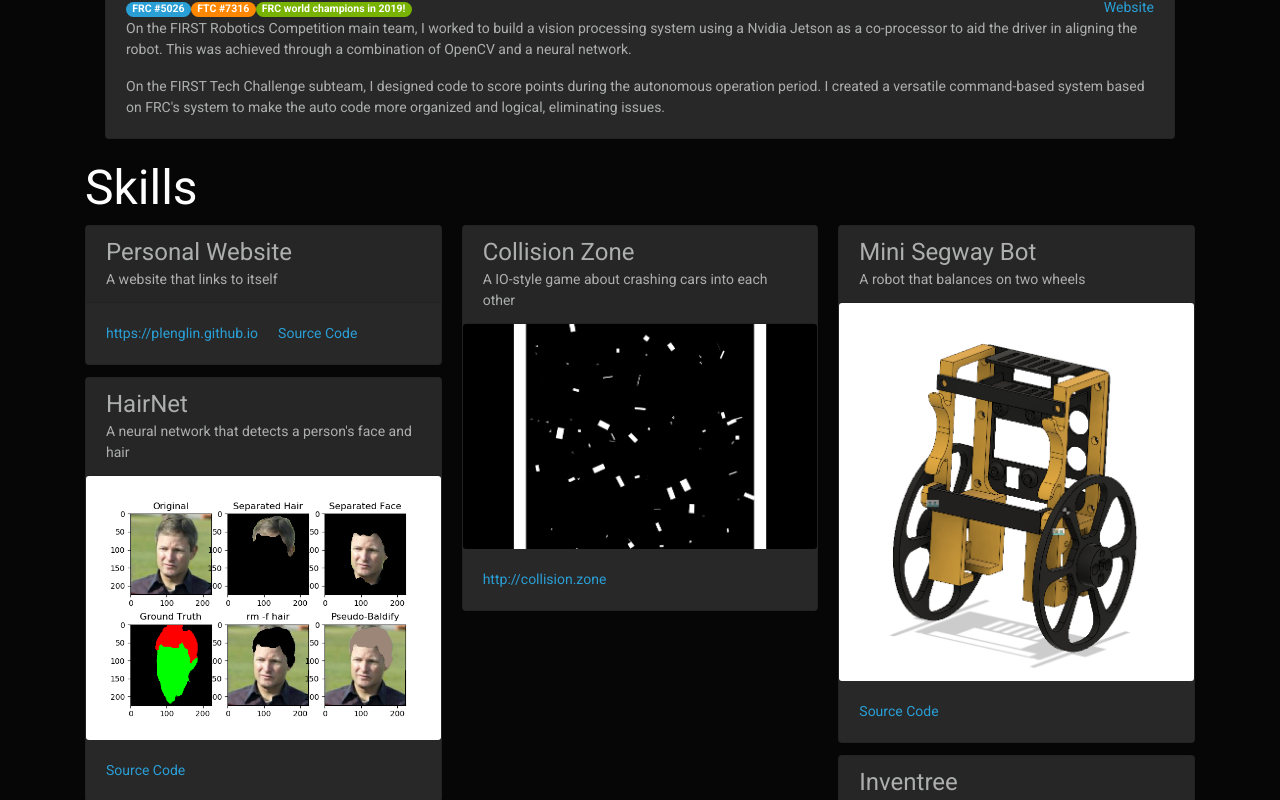
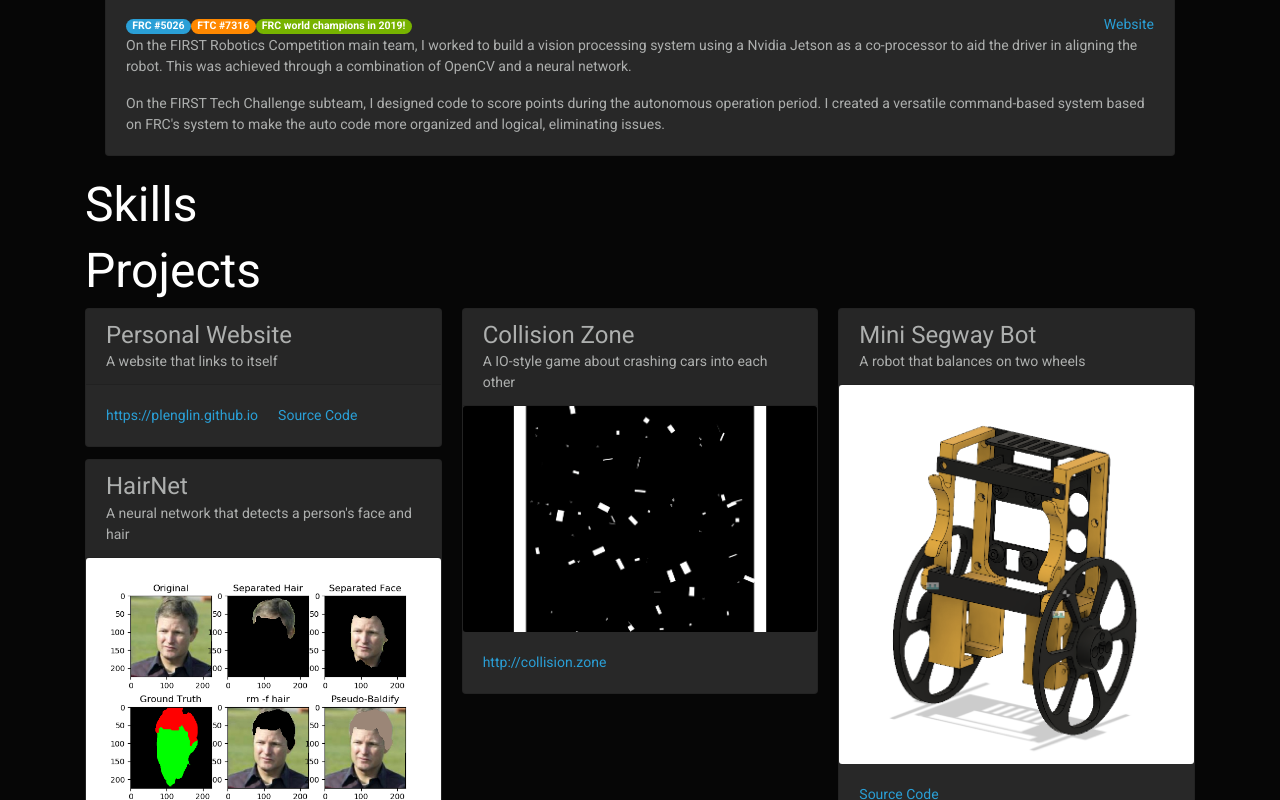
Before and after one commit to ifd3f/astrid.tech-old, a React (Create React App) app: page / in a window 1280 px wide. Shown: the part 1548-2348 px from the top of the page. Built offline with nearby package versions, Linux system fonts and the light colour scheme; what react-in-viewport would draw is missing.

Commit message:
Fixed navbar + add a missing heading

```diff
--- a/src/App.jsx
+++ b/src/App.jsx
@@ -11,11 +11,13 @@ function App() {
   return (
     <BrowserRouter>
       <MainNavbar />
-      <Switch>
-        <Route path="/">
-          <Homepage />
-        </Route>
-      </Switch>
+      <div style={{ paddingTop: 70 }}>
+        <Switch>
+          <Route path="/">
+            <Homepage />
+          </Route>
+        </Switch>
+      </div>
     </BrowserRouter>
   );
 }
--- a/src/homepage/Projects.jsx
+++ b/src/homepage/Projects.jsx
@@ -33,6 +33,7 @@ function ProjectsSection() {
   return (
     <section>
       <Container>
+        <h2>Projects</h2>
         <CardColumns>
           {Array.from(projects.values()).map((p) => (
             <ProjectCard key={p.id} project={p} />
--- a/src/mainnavbar/MainNavbar.jsx
+++ b/src/mainnavbar/MainNavbar.jsx
@@ -20,7 +20,7 @@ function MainNavbar() {
 
   return (
     <div>
-      <Navbar fixed expand="md">
+      <Navbar fixed="top" expand="md">
         <NavbarBrand to="/" activeClassName="active" tag={RRNavLink}>
           Astrid
         </NavbarBrand>
```
